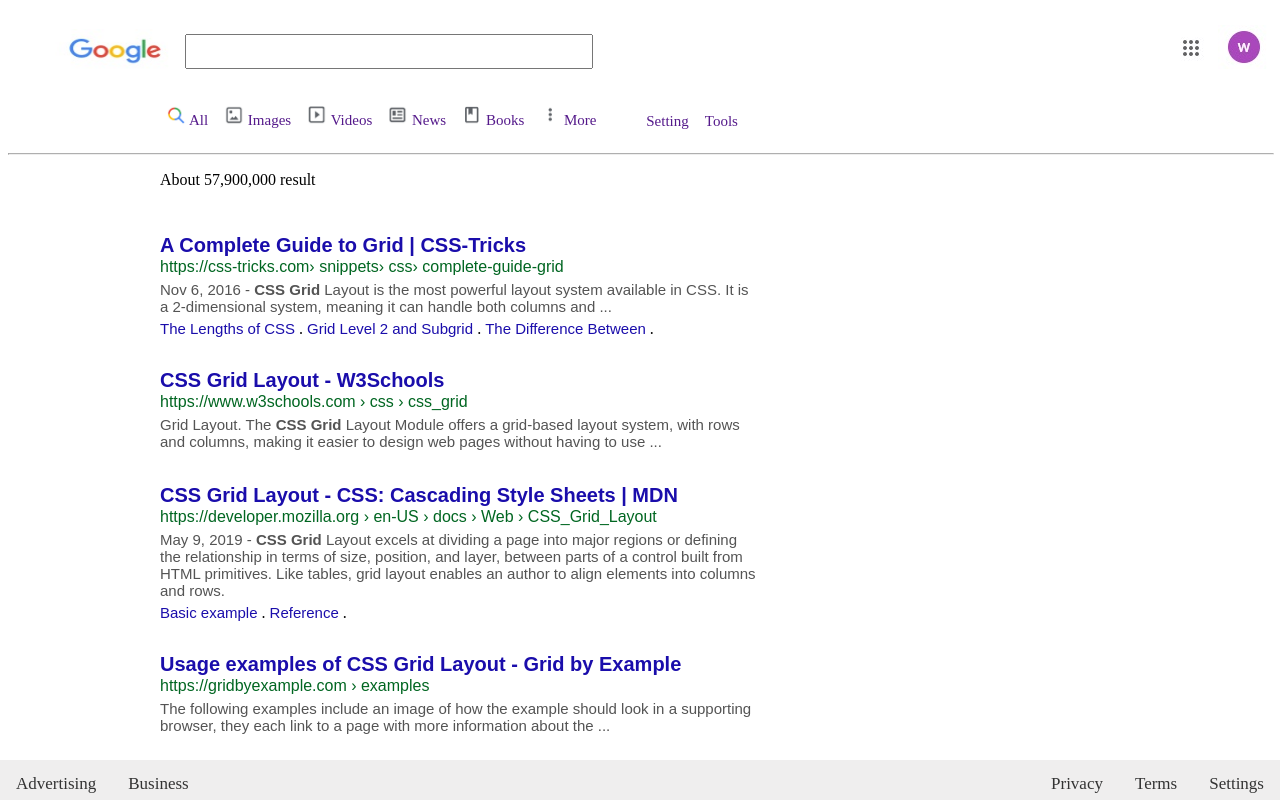
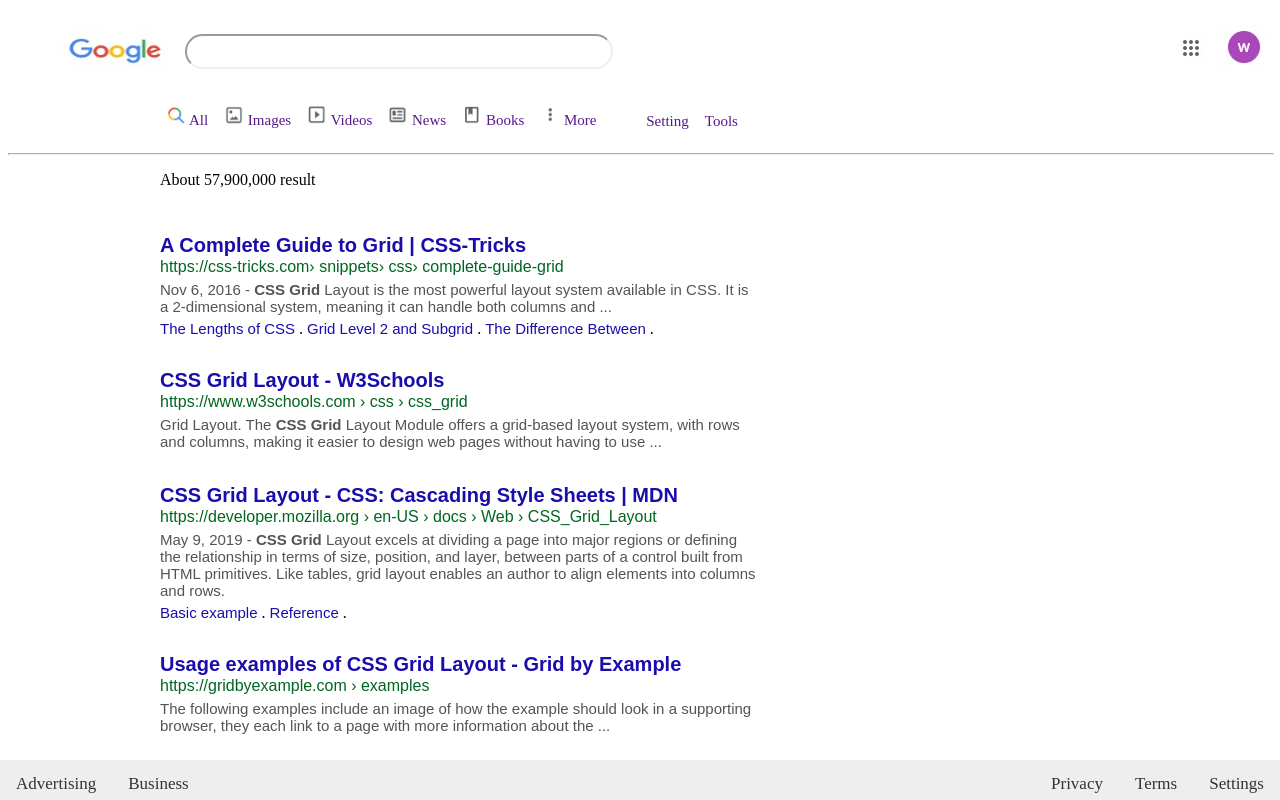
Before and after one commit to wafa395/Day28_front-end_wafa, a plain HTML site: page index.html in a window 1280 px wide. Drawn offline with Linux system fonts and the light colour scheme.

Commit message:
final commit

```diff
--- a/style.css
+++ b/style.css
@@ -26,8 +26,13 @@
   display: inline-block;
   float: left;
   padding-top: 0;
-  width: 400px;
+  width: 420px;
   height: 30px;
+  border-radius: 20px;
+  cursor: text;
+  font-size: 18px;
+  border-color: #EFEEEE;
+
 }
 
 #left-nav li img {
```
